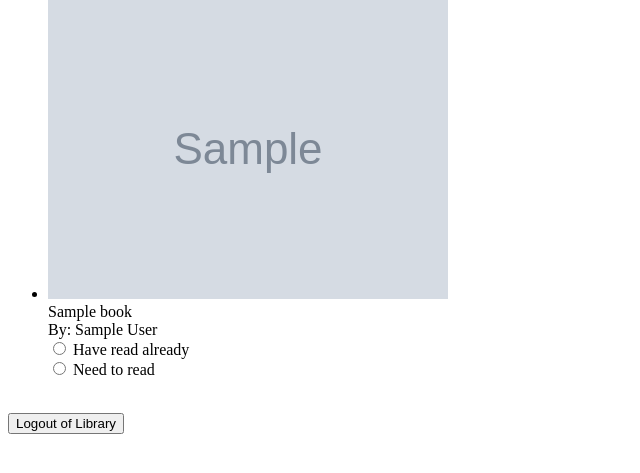
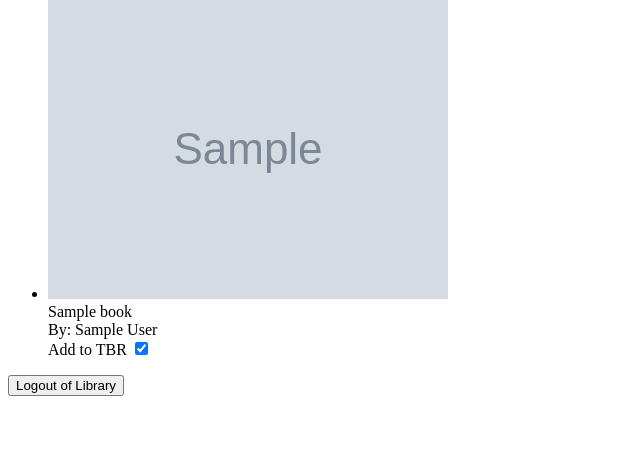
Before and after one commit to KellieGrieneisen/LinkMyLibrary, a Flask app: page / in a window 1280 px wide. Shown: the part 138-611 px from the top of the page, without its empty margins (0-640 px from the left). Run offline with Flask 2, Linux system fonts and the light colour scheme; the visitor is signed in with stand-in values (Sample User, id 1); tables that the repository leaves empty hold one stand-in row (values such as "Sample post"); grey boxes marked "Sample" are stand-in pictures; some libraries are stand-ins or nearby versions.

Commit message:
Ashley and Sean helped hammer out bugs and logic for a toggled checbox to change the boolean value for the books have_read attribute

```diff
--- a/crud.py
+++ b/crud.py
@@ -113,3 +113,8 @@ def get_books():
     """Return all books."""
 
     return Book.query.all()
+
+def get_unread_books():
+    """Return all books where have_read is False."""
+    books_unread = Book.query.filter(Book.have_read == False).all()
+    return books_unread
--- a/model.py
+++ b/model.py
@@ -1,5 +1,5 @@
 from flask_sqlalchemy import SQLAlchemy
-from flask_login import UserMixin
+
 from datetime import datetime
 
 db = SQLAlchemy()
@@ -14,7 +14,7 @@ def connect_to_db(flask_app, db_uri='postgresql:///library', echo=True):
 
     print('Connected to the db!')
 
-class User(db.Model,UserMixin):
+class User(db.Model):
     """User info"""
 
     __tablename__ = 'users'
--- a/server.py
+++ b/server.py
@@ -6,7 +6,7 @@ import requests
 import os
 import json
 # from database import session as db_session
-from model import connect_to_db, db
+from model import connect_to_db, db, Book
 from jinja2 import StrictUndefined
 
 
@@ -218,7 +218,7 @@ def add_searched_book():
 
 
 
-@app.route('/')
+@app.route('/', methods=["GET","POST"])
 def show_library():
     """View users library."""
     logged_in_email = session.get("user_email")
@@ -233,18 +233,62 @@ def show_library():
     users_books = crud.get_books_by_email(logged_in_email)
     print(users_books)
     print('**************')
-    read_status = request.form.get('status')
-
-    for book in users_books:
-        book_id = book.book_id
-        if read_status == "unread":
-            crud.update_reading_stats(book_id)
 
 
+    if request.method == 'POST':
+        read_status = request.form.getlist('update-status')
+        print(read_status)
 
+        for book in users_books:
+            book_id = book.book_id
+
+            for stats in read_status:
+                print(stats)
+                if stats == "True":
+                    print(book.title)
+                    crud.update_reading_stats(book_id)
+
+        return redirect('/tbr')
 
 
     return render_template('user_library.html', name=name, users_books=users_books)
+
+
+@app.route('/set-read-status/<book_id>', methods=["POST"])
+def set_book(book_id):
+    """Set book status as true or false"""
+    #get book by book id(query)
+    book = Book.query.get(book_id)
+
+    book.have_read = not book.have_read
+
+    #get book status from request.form
+    # read_status = request.form.get('status')
+
+    # if read_status == "True":
+    #     book_stat = False
+    #     db.session.add(book_stat)
+    #     db.session.commit()
+    # elif read_status =="False":
+    #     book_stat = True
+    #db.seesion.add and commit
+
+    db.session.add(book)
+    db.session.commit()
+
+    book_info = {
+
+            'book_id': book_id,
+            'have_read': book.have_read
+        }
+    #return jsonify dictionary
+    # {
+
+        #boook attributes:
+
+    # }
+
+    return book_info
 
 
 @app.route('/tbr')
@@ -255,8 +299,9 @@ def show_tbr_list():
         flash("You must log in to view your tbr!")
         return redirect('/login')
     name = crud.get_username_by_email(logged_in_email)
+    tbr_list = crud.get_unread_books()
 
-    return render_template('user_tbr.html',name=name)
+    return render_template('user_tbr.html',name=name,tbr_list=tbr_list)
 
 
 
--- /dev/null
+++ b/static/js/user_library.js
@@ -0,0 +1,26 @@
+"use strict";
+
+
+
+// const formData = {
+//    read: $('#read').val(),
+//    unread: $('#unread').val()
+// }
+
+$('.read').on('click', (evt) =>{
+    // console.log(evt);
+    // console.log(evt.currentTarget);
+
+    // const formData = {
+    //     read: $('#read').val(),
+    //     unread: $('#unread').val()
+    // }
+    const bookId = $(evt.target).data('bookId');
+
+    console.log(`Making request for book ID: ${bookId}`);
+
+    $.post(`/set-read-status/${bookId}`, (res) => {
+      console.log(`The book's status is now ${res.have_read}`);
+
+    });
+});
--- a/templates/base.html
+++ b/templates/base.html
@@ -3,11 +3,10 @@
 <head>
   <title>{% block title %}{% endblock %}</title>
 
-
+  <script src="https://code.jquery.com/jquery-3.6.0.js" integrity="sha256-H+K7U5CnXl1h5ywQfKtSj8PCmoN9aaq30gDh27Xc0jk=" crossorigin="anonymous"></script>
 
   <!-- Include any page-specific Javascript using this block. -->
-  {% block js %}
-  {% endblock %}
+
 
   <!-- <link href="/static/css/app_design.css" rel="stylesheet"> -->
 </head>
@@ -16,5 +15,7 @@
   <!-- Include the page's content with this block. -->
   {% block body %}
   {% endblock %}
+  {% block js %}
+  {% endblock %}
 </body>
 </html>
--- a/templates/user_library.html
+++ b/templates/user_library.html
@@ -2,36 +2,46 @@
 {% block title %}My Library{% endblock %}
 
 {% block body %}
-<script
-      src="http://code.jquery.com/jquery-3.5.1.js"
-      integrity="sha256-QWo7LDvxbWT2tbbQ97B53yJnYU3WhH/C8ycbRAkjPDc="
-      crossorigin="anonymous"></script>
+<script src="http://code.jquery.com/jquery-3.5.1.js" integrity="sha256-QWo7LDvxbWT2tbbQ97B53yJnYU3WhH/C8ycbRAkjPDc="
+  crossorigin="anonymous"></script>
+
 <h2>Welcome Back {{name}}</h2>
+
 <br>
 <a href="/find-book">Add Books to your library!!</a><br>
 <a href="/tbr">View To Be Read List</a>
+
 <ul>
-{% if users_books %}
-<form action="/" class="read-status" method="POST"></form>
+  {% if users_books %}
     {% for book in users_books %}
 
-    <li><img src={{book.book_cover_path}}><br>{{book.title}}<br>By: {{book.author}}<br></li>
-    <input type="radio" name="status" id="read" value="read">
-    <label>Have read already</label>
-    <br>
+      <li>
+        <img src={{book.book_cover_path}}>
+        <br>{{book.title}}<br>
+        By: {{book.author}}<br>
+      </li>
 
-    <input type="radio" name="status" id="unread" value="unread">
-    <label>Need to read</label><br><br>
+      <span class="tbr-add">
+        Add to TBR
+        <input
+          class="read"
+          type="checkbox"
+          name="update-status"
+          data-book-id="{{ book.book_id }}"
+          {% if book.have_read %}checked{% endif %}
+        />
+      </span>
     {% endfor %}
-{% endif %}
+
+  {% endif %}
 </ul>
+
 <form action="/logout" class="inline">
-    <button class="float-left submit-button" >Logout of Library</button>
+  <button class="float-left submit-button">Logout of Library</button>
 </form>
 
+{% endblock %}
 
-
+{% block js %}
+<script src="/static/js/user_library.js"></script>
 {% endblock %}
-{% block js %}
-<script src="/static/js/user_library.jsx" ></script>
-{% endblock %}
--- a/templates/user_tbr.html
+++ b/templates/user_tbr.html
@@ -5,8 +5,8 @@
 <br>
 
 <ul>
-{% for book in books %}
-    <li>{{book.title}}<br>By: {{book.author}}<br></li>
+{% for book in tbr_list %}
+    <li><img src={{book.book_cover_path}}><br>{{book.title}}<br>By: {{book.author}}<br></li>
 
 {% endfor %}
 
```
Also changed, not shown: templates/book-info.html (added, +13 -0 lines).
